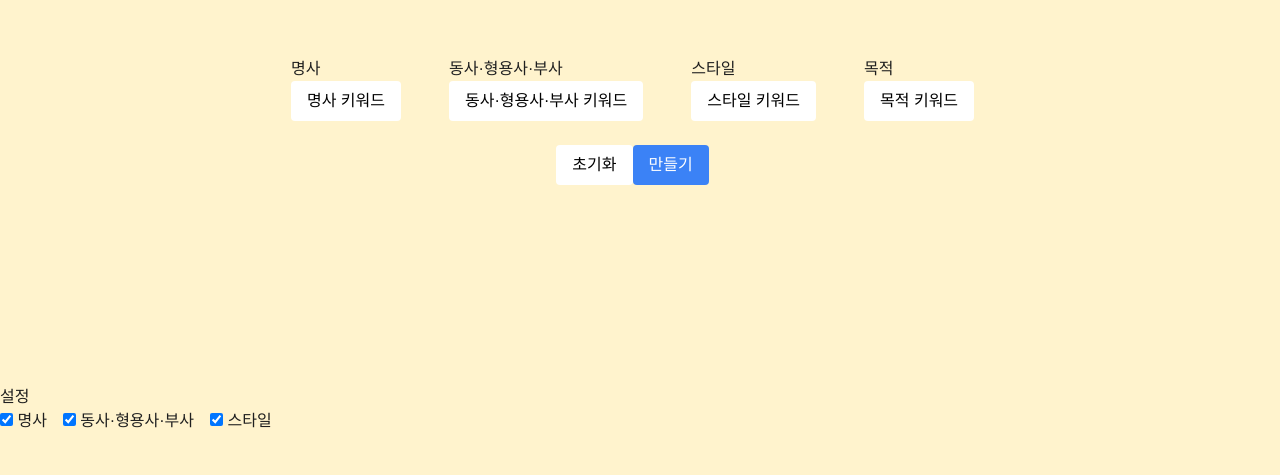
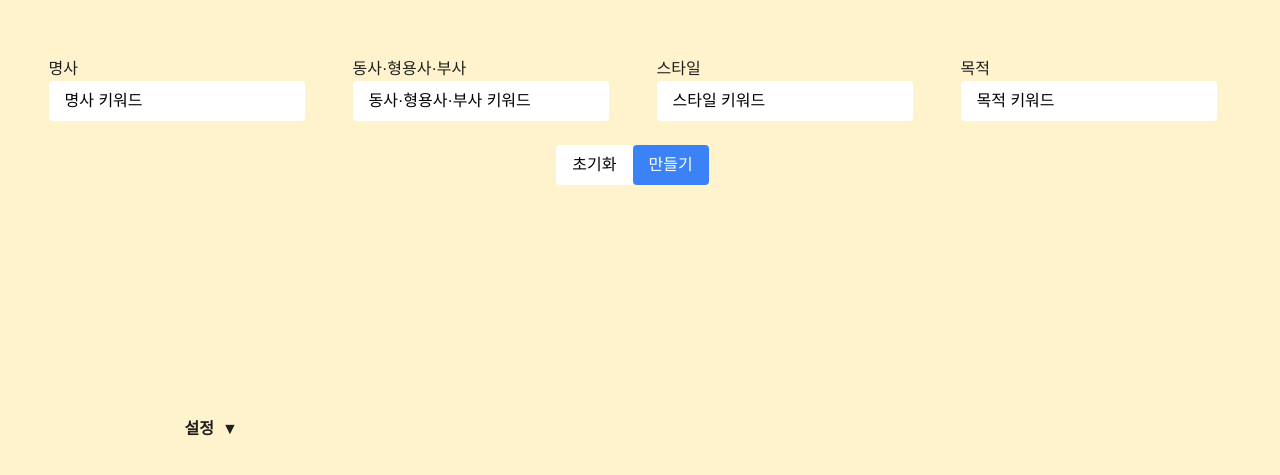
Before and after one commit to OliveTheLemon/oreathalf, a Next.js app in the folder web/: page /random in a window 1280 px wide. Shown: the part 199-674 px from the top of the page. Built offline with nearby package versions, Linux system fonts and the light colour scheme; a web font is replaced by a local one.

Commit message:
[new] 대/소주제 포함 여부 설정

```diff
--- a/web/src/app/random/page.tsx
+++ b/web/src/app/random/page.tsx
@@ -1,21 +1,64 @@
 import { readFileSync } from "node:fs";
 import { join } from "node:path";
-import { RandomKeywordGenerator } from "@/components/random/RandomKeywordGenerator";
+import {
+  RandomKeywordGenerator,
+  type KeywordCategory,
+  type KeywordGroup,
+} from "@/components/random/RandomKeywordGenerator";
 
-function readKeywords(fileName: string) {
+function readKeywords(fileName: string): KeywordCategory {
   const filePath = join(process.cwd(), "src", "assets", "keywords", fileName);
+  const groups: KeywordGroup[] = [];
+  let currentGroup: KeywordGroup | undefined;
+  let currentSubgroup: { title: string; keywords: string[] } | undefined;
 
-  return readFileSync(filePath, "utf8")
-    .split(/\r?\n/)
-    .filter(
-      (line) =>
-        line.trim() &&
-        !line.trim().startsWith("{") &&
-        !line.trim().startsWith("["),
-    )
-    .flatMap((line) => line.split(","))
-    .map((keyword) => keyword.trim())
-    .filter(Boolean);
+  for (const line of readFileSync(filePath, "utf8").split(/\r?\n/)) {
+    const trimmedLine = line.trim();
+
+    if (!trimmedLine) continue;
+
+    if (trimmedLine.startsWith("{") && trimmedLine.endsWith("}")) {
+      currentGroup = {
+        title: trimmedLine.slice(1, -1).trim(),
+        keywords: [],
+        subgroups: [],
+      };
+      groups.push(currentGroup);
+      currentSubgroup = undefined;
+      continue;
+    }
+
+    if (trimmedLine.startsWith("[") && trimmedLine.endsWith("]")) {
+      if (!currentGroup) {
+        currentGroup = { title: "기타", keywords: [], subgroups: [] };
+        groups.push(currentGroup);
+      }
+
+      currentSubgroup = {
+        title: trimmedLine.slice(1, -1).trim(),
+        keywords: [],
+      };
+      currentGroup.subgroups.push(currentSubgroup);
+      continue;
+    }
+
+    const parsedKeywords = trimmedLine
+      .split(",")
+      .map((keyword) => keyword.trim())
+      .filter(Boolean);
+
+    if (currentSubgroup) {
+      currentSubgroup.keywords.push(...parsedKeywords);
+    } else {
+      if (!currentGroup) {
+        currentGroup = { title: "기타", keywords: [], subgroups: [] };
+        groups.push(currentGroup);
+      }
+      currentGroup.keywords.push(...parsedKeywords);
+    }
+  }
+
+  return { groups };
 }
 
 export default async function RandomKeywordPage() {
--- a/web/src/components/random/KeywordSetting.tsx
+++ b/web/src/components/random/KeywordSetting.tsx
@@ -1,32 +1,112 @@
+import { useState } from "react";
+import type {
+  KeywordCategory,
+  KeywordSelection,
+  SelectableKeywordKey,
+} from "@/components/random/RandomKeywordGenerator";
+
 interface KeywordSettingProps {
-  enabled: {
-    noun: boolean;
-    verbAdjectiveAdverb: boolean;
-    style: boolean;
-  };
-  onChange: (key: keyof KeywordSettingProps["enabled"]) => void;
+  keywords: Record<SelectableKeywordKey, KeywordCategory>;
+  selection: KeywordSelection;
+  onToggleGroup: (
+    categoryKey: SelectableKeywordKey,
+    groupIndex: number,
+    subgroupIndex?: number,
+  ) => void;
 }
 
-const settings = [
+const tabs = [
   ["noun", "명사"],
   ["verbAdjectiveAdverb", "동사·형용사·부사"],
   ["style", "스타일"],
 ] as const;
 
-export function KeywordSetting({ enabled, onChange }: KeywordSettingProps) {
+export function KeywordSetting({
+  keywords,
+  selection,
+  onToggleGroup,
+}: KeywordSettingProps) {
+  const [isOpen, setIsOpen] = useState(false);
+  const [activeTab, setActiveTab] = useState<SelectableKeywordKey>("noun");
+  const activeCategory = keywords[activeTab];
+
   return (
-    <fieldset>
-      <legend>설정</legend>
-      {settings.map(([key, label]) => (
-        <label key={key} className="mr-4">
-          <input
-            type="checkbox"
-            checked={enabled[key]}
-            onChange={() => onChange(key)}
-          />{" "}
-          {label}
-        </label>
-      ))}
-    </fieldset>
+    <section className="w-full max-w-4xl mx-auto mt-8">
+      <button
+        type="button"
+        className="flex items-center gap-2 font-bold"
+        aria-expanded={isOpen}
+        onClick={() => setIsOpen((current) => !current)}
+      >
+        <span>설정</span>
+        <span aria-hidden="true">{isOpen ? "▲" : "▼"}</span>
+      </button>
+
+      {isOpen && (
+        <div className="mt-4">
+          <div className="flex border-b border-black/20" role="tablist">
+            {tabs.map(([key, label]) => (
+              <button
+                key={key}
+                type="button"
+                role="tab"
+                aria-selected={activeTab === key}
+                className={`px-4 py-2 ${activeTab === key ? "font-bold border-b-2 border-black" : ""}`}
+                onClick={() => setActiveTab(key)}
+              >
+                {label}
+              </button>
+            ))}
+          </div>
+
+          <div className="mt-4 space-y-4" role="tabpanel">
+            {activeCategory.groups.map((group, groupIndex) => {
+              const groupSelection = selection[activeTab][groupIndex];
+              if (!groupSelection) return null;
+
+              return (
+                <div key={`${group.title}-${groupIndex}`}>
+                  <label className="font-bold">
+                    <input
+                      type="checkbox"
+                      checked={groupSelection.enabled}
+                      onChange={() => onToggleGroup(activeTab, groupIndex)}
+                    />{" "}
+                    {group.title}
+                  </label>
+
+                  {group.keywords.length > 0 && (
+                    <p className="ml-6 mt-1 text-sm">
+                      {group.keywords.join(", ")}
+                    </p>
+                  )}
+
+                  {group.subgroups.map((subgroup, subgroupIndex) => (
+                    <div
+                      key={`${subgroup.title}-${subgroupIndex}`}
+                      className="ml-6 mt-3"
+                    >
+                      <label>
+                        <input
+                          type="checkbox"
+                          checked={groupSelection.subgroups[subgroupIndex]}
+                          onChange={() =>
+                            onToggleGroup(activeTab, groupIndex, subgroupIndex)
+                          }
+                        />{" "}
+                        {subgroup.title}
+                      </label>
+                      <p className="ml-6 mt-1 text-sm">
+                        {subgroup.keywords.join(", ")}
+                      </p>
+                    </div>
+                  ))}
+                </div>
+              );
+            })}
+          </div>
+        </div>
+      )}
+    </section>
   );
 }
--- a/web/src/components/random/RandomKeywordGenerator.tsx
+++ b/web/src/components/random/RandomKeywordGenerator.tsx
@@ -4,19 +4,38 @@ import { useState } from "react";
 import { KeywordSetting } from "@/components/random/KeywordSetting";
 import { TitleKeywordOutput } from "@/components/random/TitleKeywordOutput";
 
-interface KeywordGroups {
-  noun: string[];
-  verbAdjectiveAdverb: string[];
-  style: string[];
-  purpose: string[];
+export interface KeywordSubgroup {
+  title: string;
+  keywords: string[];
 }
+
+export interface KeywordGroup {
+  title: string;
+  keywords: string[];
+  subgroups: KeywordSubgroup[];
+}
+
+export interface KeywordCategory {
+  groups: KeywordGroup[];
+}
+
+export interface KeywordGroups {
+  noun: KeywordCategory;
+  verbAdjectiveAdverb: KeywordCategory;
+  style: KeywordCategory;
+  purpose: KeywordCategory;
+}
+
+export type KeywordKey = keyof KeywordGroups;
+export type SelectableKeywordKey = Exclude<KeywordKey, "purpose">;
+export type KeywordSelection = Record<
+  SelectableKeywordKey,
+  Array<{ enabled: boolean; subgroups: boolean[] }>
+>;
 
 interface RandomKeywordGeneratorProps {
   keywords: KeywordGroups;
 }
-
-type KeywordKey = keyof KeywordGroups;
-type EnabledKeywords = Record<Exclude<KeywordKey, "purpose">, boolean>;
 
 const outputs: Array<{
   key: KeywordKey;
@@ -37,14 +56,45 @@ function pickKeyword(keywords: string[]) {
   return keywords[Math.floor(Math.random() * keywords.length)] ?? "";
 }
 
+function getSelectedKeywords(
+  category: KeywordCategory,
+  selection?: KeywordSelection[SelectableKeywordKey],
+) {
+  return category.groups.flatMap((group, groupIndex) => {
+    const groupSelection = selection?.[groupIndex];
+    if (selection && !groupSelection?.enabled) return [];
+
+    return [
+      ...group.keywords,
+      ...group.subgroups.flatMap((subgroup, subgroupIndex) =>
+        selection && !groupSelection?.subgroups[subgroupIndex]
+          ? []
+          : subgroup.keywords,
+      ),
+    ];
+  });
+}
+
 export function RandomKeywordGenerator({
   keywords,
 }: RandomKeywordGeneratorProps) {
-  const [enabled, setEnabled] = useState<EnabledKeywords>({
-    noun: true,
-    verbAdjectiveAdverb: true,
-    style: true,
-  });
+  const selectableKeys: SelectableKeywordKey[] = [
+    "noun",
+    "verbAdjectiveAdverb",
+    "style",
+  ];
+  const [selection, setSelection] = useState<KeywordSelection>(
+    () =>
+      Object.fromEntries(
+        selectableKeys.map((key) => [
+          key,
+          keywords[key].groups.map((group) => ({
+            enabled: true,
+            subgroups: group.subgroups.map(() => true),
+          })),
+        ]),
+      ) as KeywordSelection,
+  );
   const [selected, setSelected] = useState<Record<KeywordKey, string>>({
     noun: "",
     verbAdjectiveAdverb: "",
@@ -56,11 +106,11 @@ export function RandomKeywordGenerator({
     const nextSelected = { ...selected };
 
     outputs.forEach(({ key }) => {
-      if (key === "purpose" || enabled[key]) {
-        nextSelected[key] = pickKeyword(keywords[key]);
-      } else {
-        nextSelected[key] = "";
-      }
+      const availableKeywords =
+        key === "purpose"
+          ? getSelectedKeywords(keywords[key])
+          : getSelectedKeywords(keywords[key], selection[key]);
+      nextSelected[key] = pickKeyword(availableKeywords);
     });
 
     setSelected(nextSelected);
@@ -70,8 +120,33 @@ export function RandomKeywordGenerator({
     setSelected({ noun: "", verbAdjectiveAdverb: "", style: "", purpose: "" });
   };
 
-  const toggleSetting = (key: keyof EnabledKeywords) => {
-    setEnabled((current) => ({ ...current, [key]: !current[key] }));
+  const toggleSetting = (
+    categoryKey: SelectableKeywordKey,
+    groupIndex: number,
+    subgroupIndex?: number,
+  ) => {
+    setSelection((current) => {
+      const categorySelection = current[categoryKey].map((group) => ({
+        enabled: group.enabled,
+        subgroups: [...group.subgroups],
+      }));
+      const groupSelection = categorySelection[groupIndex];
+
+      if (!groupSelection) return current;
+
+      if (subgroupIndex === undefined) {
+        const enabled = !groupSelection.enabled;
+        categorySelection[groupIndex] = {
+          enabled,
+          subgroups: groupSelection.subgroups.map(() => enabled),
+        };
+      } else {
+        groupSelection.subgroups[subgroupIndex] =
+          !groupSelection.subgroups[subgroupIndex];
+      }
+
+      return { ...current, [categoryKey]: categorySelection };
+    });
   };
 
   return (
@@ -104,7 +179,11 @@ export function RandomKeywordGenerator({
           </button>
         </div>
       </div>
-      <KeywordSetting enabled={enabled} onChange={toggleSetting} />
+      <KeywordSetting
+        keywords={keywords}
+        selection={selection}
+        onToggleGroup={toggleSetting}
+      />
     </>
   );
 }
--- a/web/src/components/random/TitleKeywordOutput.tsx
+++ b/web/src/components/random/TitleKeywordOutput.tsx
@@ -12,7 +12,7 @@ export function TitleKeywordOutput({
   return (
     <div className="flex flex-col justify-center p-4 m-2">
       <span>{title}</span>
-      <span className="bg-white text-black py-2 px-4 rounded">
+      <span className="w-64 min-h-10 bg-white text-black py-2 px-4 rounded">
         {value || placeholder}
       </span>
     </div>
```
